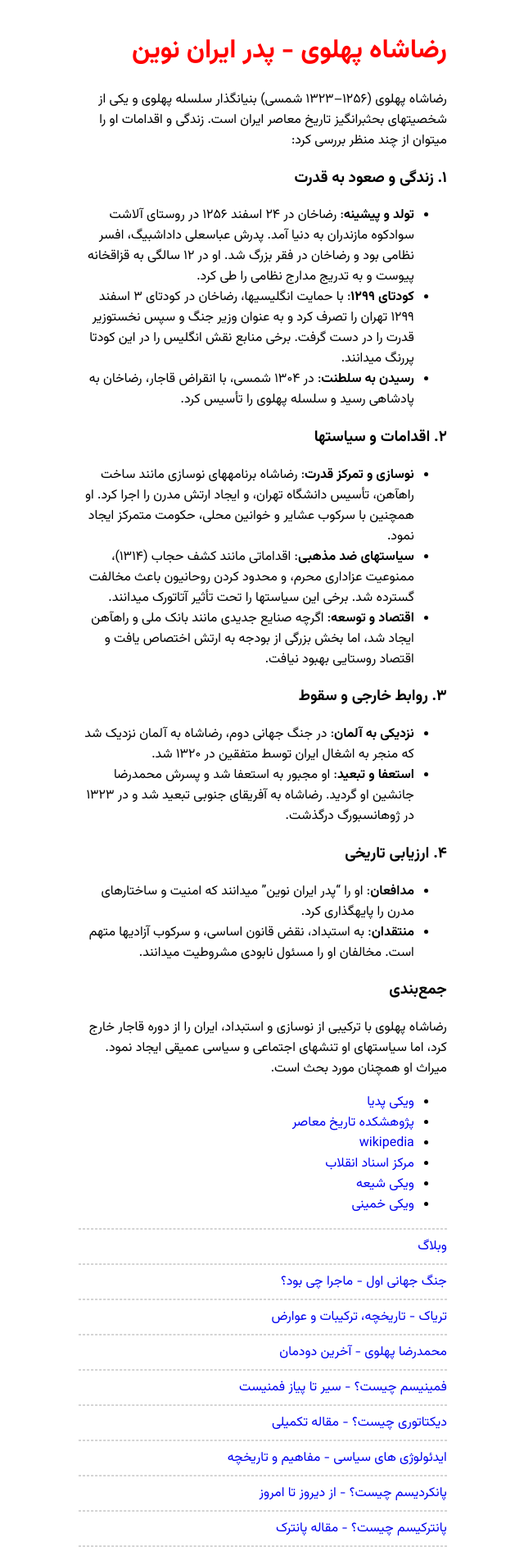
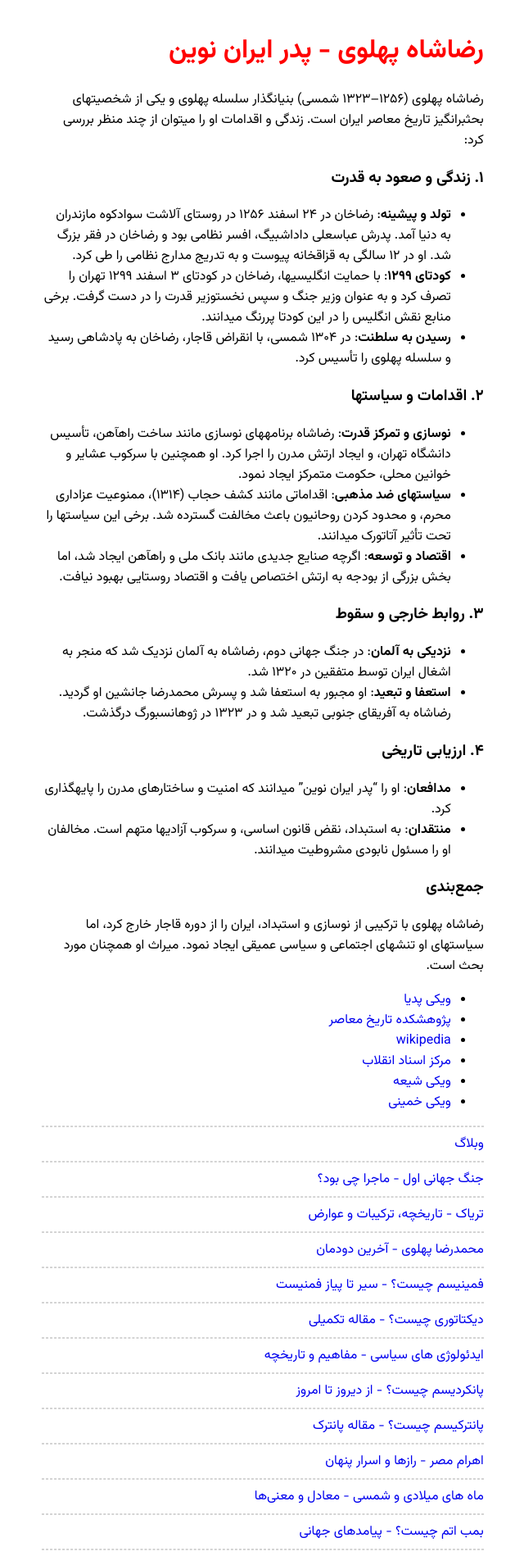
Before and after one commit to darkblog/darkblog.github.io, a Jekyll site: the page built from _posts/2024-7-4-4.md, in a window 1280 px wide. Shown: the top 1898 px of the page at 82% size, without its empty margins (319-959 px from the left). Built offline with Jekyll 4.4.1, drawn with Linux system fonts in a browser that asks for light colours.

Commit message:
Update post.html

```diff
--- a/_layouts/post.html
+++ b/_layouts/post.html
@@ -4,7 +4,7 @@
 <title>{{ page.title }}</title>
 <meta charset="utf-8">
 <meta name="viewport" content="width=device-width,initial-scale=1">
-<style>@import url('https://fonts.googleapis.com/css2?family=Vazirmatn:wght@100..900&display=swap');body{font-family:Vazirmatn;margin:auto;padding:1em;max-width:50ch}a{text-decoration:none}h1{color:red}hr{border:1px dashed #d4d4d4}</style>
+<style>@import url('https://fonts.googleapis.com/css2?family=Vazirmatn:wght@100..900&display=swap');body{font-family:Vazirmatn;margin:auto;padding:1em;max-width:60ch}a{text-decoration:none}h1{color:red}hr{border:1px dashed #d4d4d4}</style>
 </head>
 <body>
 <h1>{{ page.title }}</h1>
```
